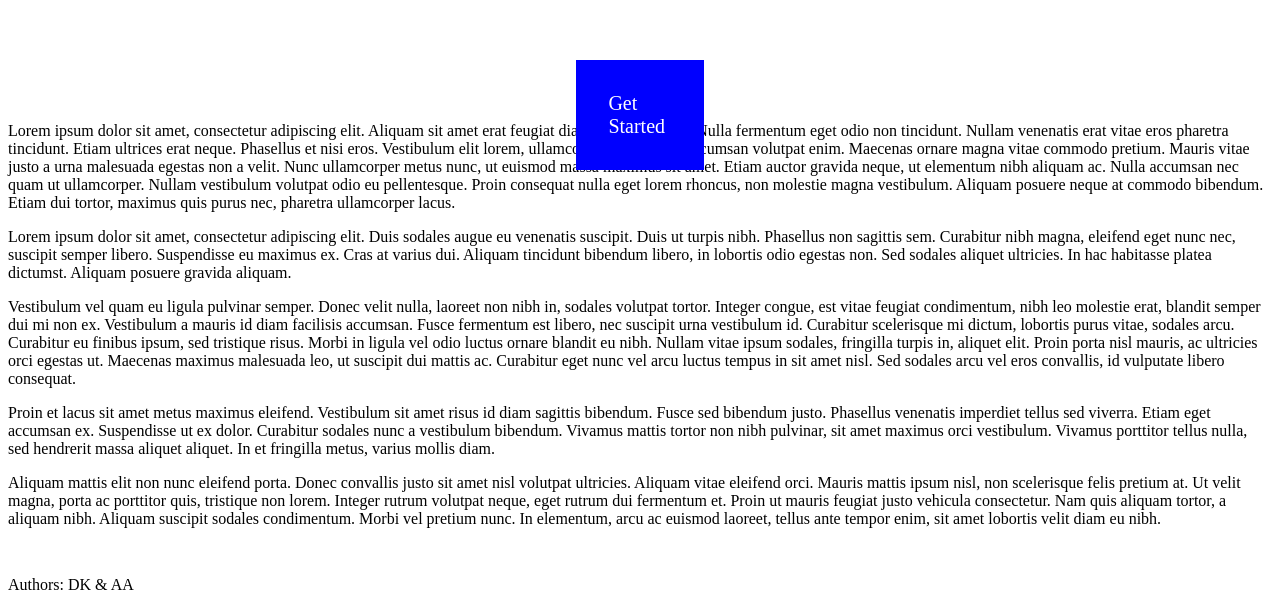
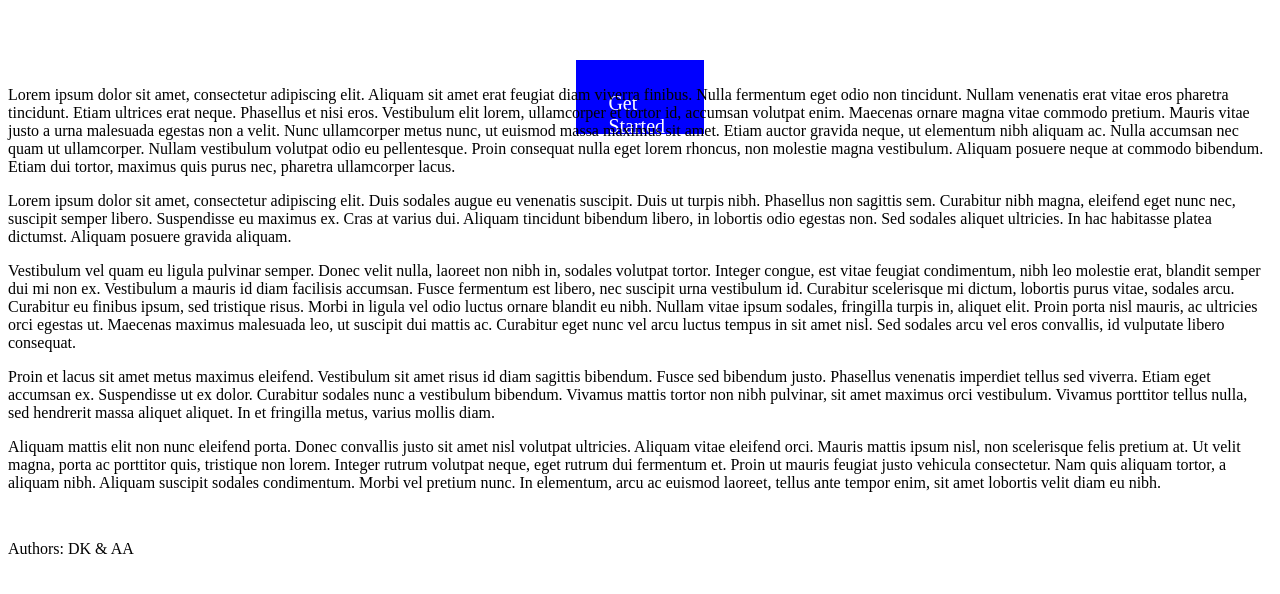
Before and after one commit to David-Keith/GeoInfo, a plain HTML site: page index.html in a window 1280 px wide. Shown: the part 525-1119 px from the top of the page. After the commit the page ends 1083 px from the top, so only its background shows below. Drawn offline with Linux system fonts and the light colour scheme.

Commit message:
Add files via upload

```diff
--- a/index.html
+++ b/index.html
@@ -25,7 +25,7 @@
 	<img id ="homeImg" src="https://david-keith.github.io/GeoInfo/weather.jpg" alt="Pic of weather" />
 	</div>
 
-	<section>
+	<section class="info">
 		<p>
 		Lorem ipsum dolor sit amet, consectetur adipiscing elit. Aliquam sit amet erat feugiat diam viverra finibus. Nulla fermentum eget odio non tincidunt. Nullam venenatis erat vitae eros pharetra tincidunt. Etiam ultrices erat neque. Phasellus et nisi eros. Vestibulum elit lorem, ullamcorper et tortor id, accumsan volutpat enim. Maecenas ornare magna vitae commodo pretium. Mauris vitae justo a urna malesuada egestas non a velit. Nunc ullamcorper metus nunc, ut euismod massa maximus sit amet. Etiam auctor gravida neque, ut elementum nibh aliquam ac. Nulla accumsan nec quam ut ullamcorper. Nullam vestibulum volutpat odio eu pellentesque. Proin consequat nulla eget lorem rhoncus, non molestie magna vestibulum. Aliquam posuere neque at commodo bibendum. Etiam dui tortor, maximus quis purus nec, pharetra ullamcorper lacus.
 		</p>
--- a/main.css
+++ b/main.css
@@ -62,12 +62,18 @@ h3 {
 	position: relative;
 	top: 420px;
 	width: 5%;
+	height: 10px;
 	padding: 32px;
 	display: block;
 }
 
 #mainButton:hover {
 	background-color: darkblue;
+}
+
+.info {
+	position: relative;
+	margin: auto;
 }
 
 footer {
```
